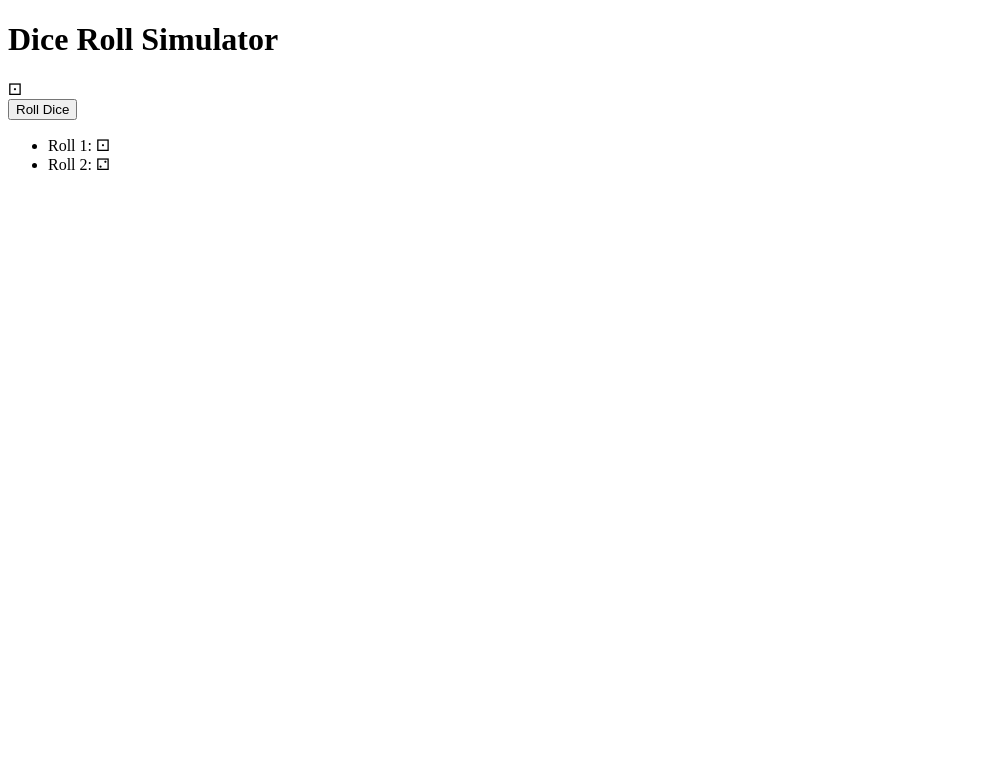
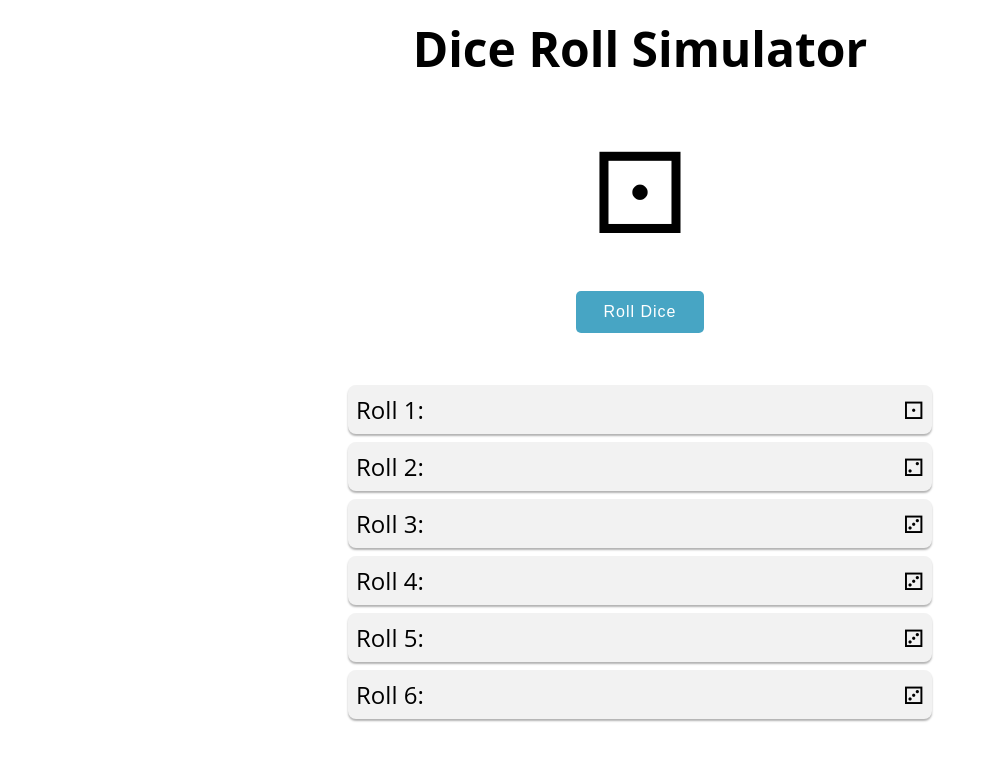
Before and after one commit to lugard1/dice-roll-simulator, a plain HTML site: page index.html in a window 1280 px wide. Shown: the whole page, without its empty margins (0-988 px from the left). Drawn offline with Linux system fonts and the light colour scheme.

Commit message:
Add index.js file

```diff
--- a/index.html
+++ b/index.html
@@ -13,6 +13,11 @@
   <ul id="roll-history">
     <li>Roll 1: <span>&#9856;</span></li>
     <li>Roll 2: <span>&#9857;</span></li>
+    <li>Roll 3: <span>&#9858;</span></li>
+    <li>Roll 4: <span>&#9858;</span></li>
+    <li>Roll 5: <span>&#9858;</span></li>
+    <li>Roll 6: <span>&#9858;</span></li>
   </ul>
+  <script src="index.js"></script>
 </body>
 </html>
--- a/style.css
+++ b/style.css
@@ -0,0 +1,53 @@
+body {
+  font-family: "Open sans", sans-serif;
+  margin: 0;
+  text-align: center;
+}
+
+h1 {
+  font-size: 3rem;
+  margin-top: 1rem;
+}
+
+.dice {
+  font-size: 7rem;
+  margin: 5px;
+}
+
+.btn {
+  background-color: #47a5c4;
+  color: #fff;
+  padding: 12px;
+  margin: 20px;
+  border: none;
+  border-radius: 5px;
+  width: 8rem;
+  letter-spacing: 1px;
+  font-weight: 200;
+  font-size: 16px;
+  cursor: pointer;
+  transition: background-color .3s ease;
+}
+
+.btn:hover {
+  background-color: #2e8baf;
+}
+
+ul {
+  list-style: none;
+  padding: 0;
+  max-width: 600px;
+  margin: 2rem auto;
+}
+
+li {
+  font-size: 1.5rem;
+  padding: .5rem;
+  margin: .5rem;
+  background-color: #f2f2f2;
+  border-radius: .5rem;
+  box-shadow: 0 2px 2px rgba(0, 0, 0, 0.3);
+  display: flex;
+  justify-content: space-between;
+  align-items: center;
+}
```
Also changed, not shown: index.js (added).
